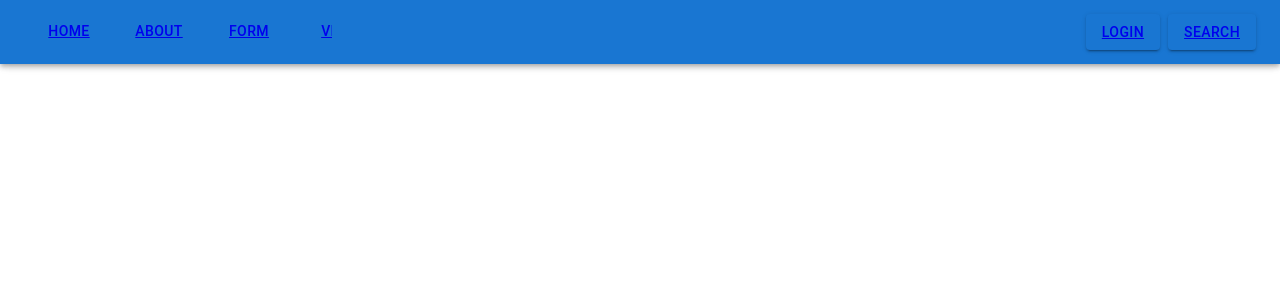
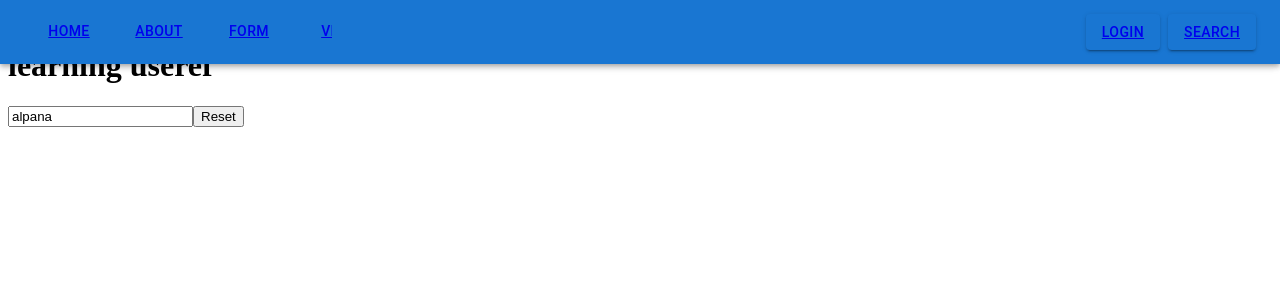
Before and after one commit to Alapnachavan/random-project, a React (Create React App) app: page /signup in a window 1280 px wide. Shown: the top 300 px of the page. Built offline with nearby package versions, Linux system fonts and the light colour scheme.

Commit message:
use useref in search componets

```diff
--- a/src/App.js
+++ b/src/App.js
@@ -1,5 +1,7 @@
 
-import React from "react";
+import React,{createContext} from "react";
+// import React from "react";
+// import { RMobiledata } from "@mui/icons-material";
 import Navbar from "./components/Navbar";
 import Login from "./components/Login";
 import Home from "./components/Home";
@@ -7,33 +9,38 @@ import Form from "./components/Form";
 import About from "./components/About";
 import LoginSummary from "./components/LoginSummary";
 import { Routes, Route } from "react-router-dom";
-// import Visit from './components/Visit';
 import Visit from './components/visit';
-
-
 import './index.css';
 import Cardinfo from "./components/Home";
+import Search from "./components/searchbar";
+export const userContext=createContext()
+// import Search from "./components/searchbar";
 
 
 
 function App() {
   return (
     <div>
-      {/* <h2> Wel-come to my app </h2> */}
       <Navbar/>
       <Login/>
-
 
 
       <Routes>
         <Route path="/" element={<Home />} />
         <Route path="/form" element={<Form />}/>
-        <Route path="/About" element={<About />}/>
+        <Route path="/About" element={<About  colour="white"/>}/>
         <Route path="/LoginSummary" element={<LoginSummary/>}/>
         <Route path= "/CardInfo" element={<Cardinfo/>}/>
         <Route path="/visit" element={<Visit/>}/>
+        <Route path="/Login" element={<Login/>}/>
+        <Route path="/signup" element={<Search/>}/>
       </Routes>
-    </div>
+      <userContext.Provider value={"alpana"}>
+         {/* <Visit/> */}
+      </userContext.Provider>
+       {/* <Visit/> */}
+      </div>
+
   );
 }
 
--- a/src/components/Login.js
+++ b/src/components/Login.js
@@ -1,9 +1,8 @@
 import React from "react";
 
-const Login = () => {
+const Login =()=>{
   return(
-    <div></div>
+    <div>alpana</div>
   )
-};
-
+}
 export default Login;
--- a/src/components/Navbar.js
+++ b/src/components/Navbar.js
@@ -1,14 +1,13 @@
-
 
 // import React, { useState } from "react";
-// import { AppBar, Button, Grid, Tab, Tabs, Toolbar,Box } from "@mui/material";
+// import { AppBar, Button, Grid, Tab, Tabs, Toolbar, Box } from "@mui/material";
 // import { Link } from "react-router-dom";
 
 // const Navbar = () => {
-//   const [tabValue, setTabValue] = useState(0); // Initialize tabValue with the index of the default selected tab
+//   const [tabValue, setTabValue] = useState(0);
 
 //   const handleChange = (event, newValue) => {
-//     setTabValue(newValue); // Update tabValue when a tab is clicked
+//     setTabValue(newValue);
 //   };
 
 //   return (
@@ -17,19 +16,26 @@
 //         <Grid container alignItems="center" justifyContent="space-between">
 //           <Grid item md={3}>
 //             <Tabs value={tabValue} onChange={handleChange}>
-//             <Tab label={<Link to="/">Home</Link>} style={{ color:"white"}} />
+//               <Tab label={<Link to="/">Home</Link>} style={{ color: "white" }} />
 //               <Tab label={<Link to="/About">About</Link>} />
 //               <Tab label={<Link to="/form">Form</Link>} />
-//               <Tab label={<Link to="/visit">visit</Link>}/>
+//               {/* <Tab label={<Link to="/visit">visit</Link>} />
+//                */}
+//                <Tab label={<Link to="/visit">visit</Link>} />
+
+
 //             </Tabs>
 //           </Grid>
 //           <Grid item md={8}>
-//             <Box sx={{ marginLeft: "auto" }}>
+//             <Box
+//               sx={{
+//                 display: "flex",
+//                 justifyContent: "flex-end" }}>
 //               <Button variant="contained">
 //                 <Link to="/login">Login</Link>
 //               </Button>
 //               <Button sx={{ marginLeft: 1 }} variant="contained">
-//                 <Link to="/signup">search</Link>
+//                 <Link to="/signup">Search</Link>
 //               </Button>
 //             </Box>
 //           </Grid>
@@ -40,6 +46,61 @@
 // };
 
 // export default Navbar;
+
+
+
+// import React, { useState } from "react";
+// import { AppBar, Button, Grid, Tab, Tabs, Toolbar, Box } from "@mui/material";
+// import { Link } from "react-router-dom";
+
+// const Navbar = () => {
+//   const [tabValue, setTabValue] = useState(0);
+
+//   const handleChange = (event, newValue) => {
+//     setTabValue(newValue);
+//   };
+
+//   return (
+//     <AppBar>
+//       <Toolbar>
+//         <Grid container alignItems="center" justifyContent="space-between">
+//           <Grid item md={3}>
+//             <Tabs value={tabValue} onChange={handleChange}>
+//               <Tab
+//                 label={<Link to="/">Home</Link>}
+//                 sx={{ color: "red" }}
+//               />
+//               <Tab
+//                 label={<Link to="/About">About</Link>}
+//                 sx={{ color: "blue" }}
+//               />
+//               <Tab label={<Link to="/form">Form</Link>} />
+//               <Tab label={<Link to="/visit">visit</Link>} />
+//             </Tabs>
+//           </Grid>
+//           <Grid item md={8}>
+//             <Box
+//               sx={{
+//                 display: "flex",
+//                 justifyContent: "flex-end", // Move content to the end (right) of the flex container
+//               }}
+//             >
+//               <Button variant="contained">
+//                 <Link to="/login">Login</Link>
+//               </Button>
+//               <Button sx={{ marginLeft: 1 }} variant="contained">
+//                 <Link to="/signup">Search</Link>
+//               </Button>
+//             </Box>
+//           </Grid>
+//         </Grid>
+//       </Toolbar>
+//     </AppBar>
+//   );
+// };
+
+// export default Navbar;
+
 
 import React, { useState } from "react";
 import { AppBar, Button, Grid, Tab, Tabs, Toolbar, Box } from "@mui/material";
@@ -61,7 +122,11 @@ const Navbar = () => {
               <Tab label={<Link to="/">Home</Link>} style={{ color: "white" }} />
               <Tab label={<Link to="/About">About</Link>} />
               <Tab label={<Link to="/form">Form</Link>} />
-              <Tab label={<Link to="/visit">visit</Link>} />
+              {/* <Tab label={<Link to="/visit">visit</Link>} />
+               */}
+               <Tab label={<Link to="/visit">visit</Link>} />
+
+
             </Tabs>
           </Grid>
           <Grid item md={8}>
--- a/src/components/searchbar.js
+++ b/src/components/searchbar.js
@@ -1,4 +1,4 @@
-// import React from "react";
+import React, { useRef,useState } from "react";
 // const Searchbar = () => {
 //     return (
 //       <div >alpana</div>
@@ -6,3 +6,21 @@
 //   }
 
 //   export default Searchbar;
+
+
+function Search(){
+  const refElement =useRef("");
+  const [name,setName]= useState("alpana")
+  console.log(refElement)
+  function Reset(){
+    setName("")
+  }
+  return (
+    <>
+    <h1>learning useref</h1>
+    <input type="text" value={name} onChange={(e)=> setName(e.target.value)}></input>
+    <button onClick={Reset}>Reset</button>
+    </>
+  );
+}
+export default Search;
--- a/src/components/visit.js
+++ b/src/components/visit.js
@@ -1,9 +1,15 @@
 import React from "react";
+import { useContext } from "react";
+import { userContext } from "../App";
+// import '/App.css'
+
+
 
 function Visit() {
+  const user=useContext(userContext)
   return (
     <div>
-      <h2>Visit Us</h2>
+      <h2>{user}</h2>
       <p>Welcome to our visit page. Here, you can learn more about our location and how to reach us.</p>
     </div>
   );
```
